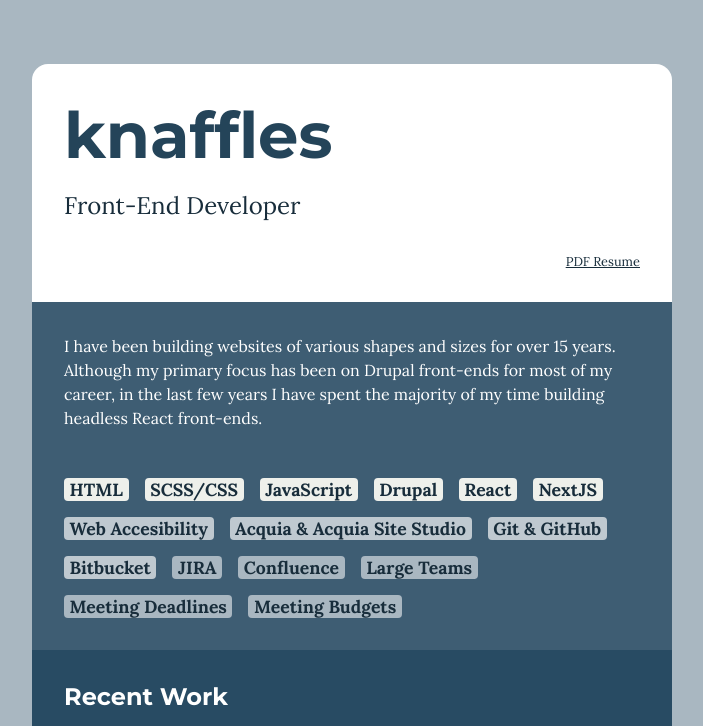
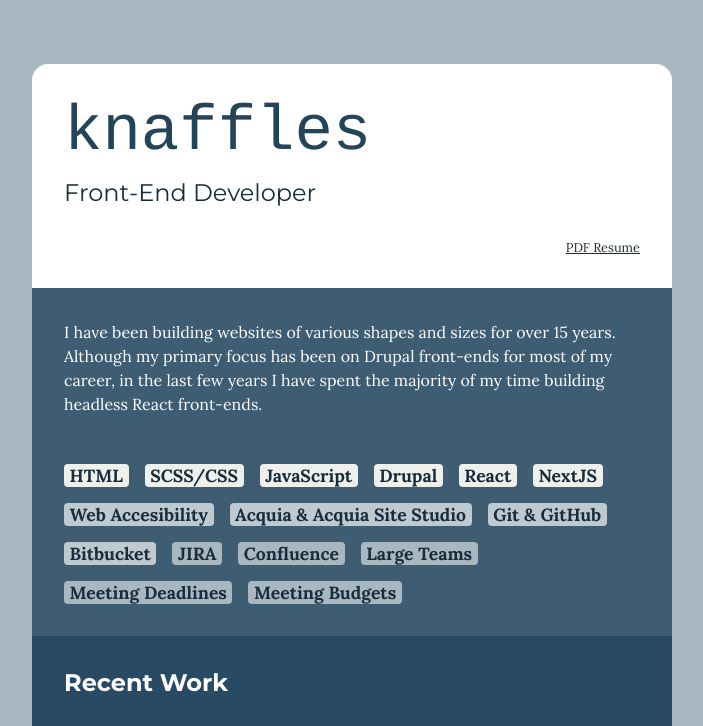
Before and after one commit to knaffles/portfolio, a plain HTML site: page index.html in a window 1280 px wide. Shown: the top 726 px of the page, without its empty margins (288-991 px from the left). Drawn offline with Linux system fonts and the light colour scheme.

Commit message:
Tweak heading styles.

```diff
--- a/styles.css
+++ b/styles.css
@@ -48,8 +48,12 @@ h6 {
 }
 
 h1 {
+  color: var(--shade9);
+  font-family: Courier, monospace;
   font-size: 2.5rem;
-  margin: 0;
+  font-weight: 400;
+  margin-bottom: 0.15em;
+  margin-top: 0;
 }
 
 @media screen and (min-width: 40em) {
@@ -88,6 +92,7 @@ a {
 }
 
 .subtitle {
+  font-family: "Montserrat", sans-serif;
   font-size: 1.25rem;
 }
 
@@ -110,11 +115,6 @@ a {
   margin: 0 auto;
   max-width: 40rem;
   padding: 2rem;
-
-  h1 {
-    color: var(--shade9);
-    margin-bottom: 0.25em;
-  }
 }
 
 .section--top {
```
